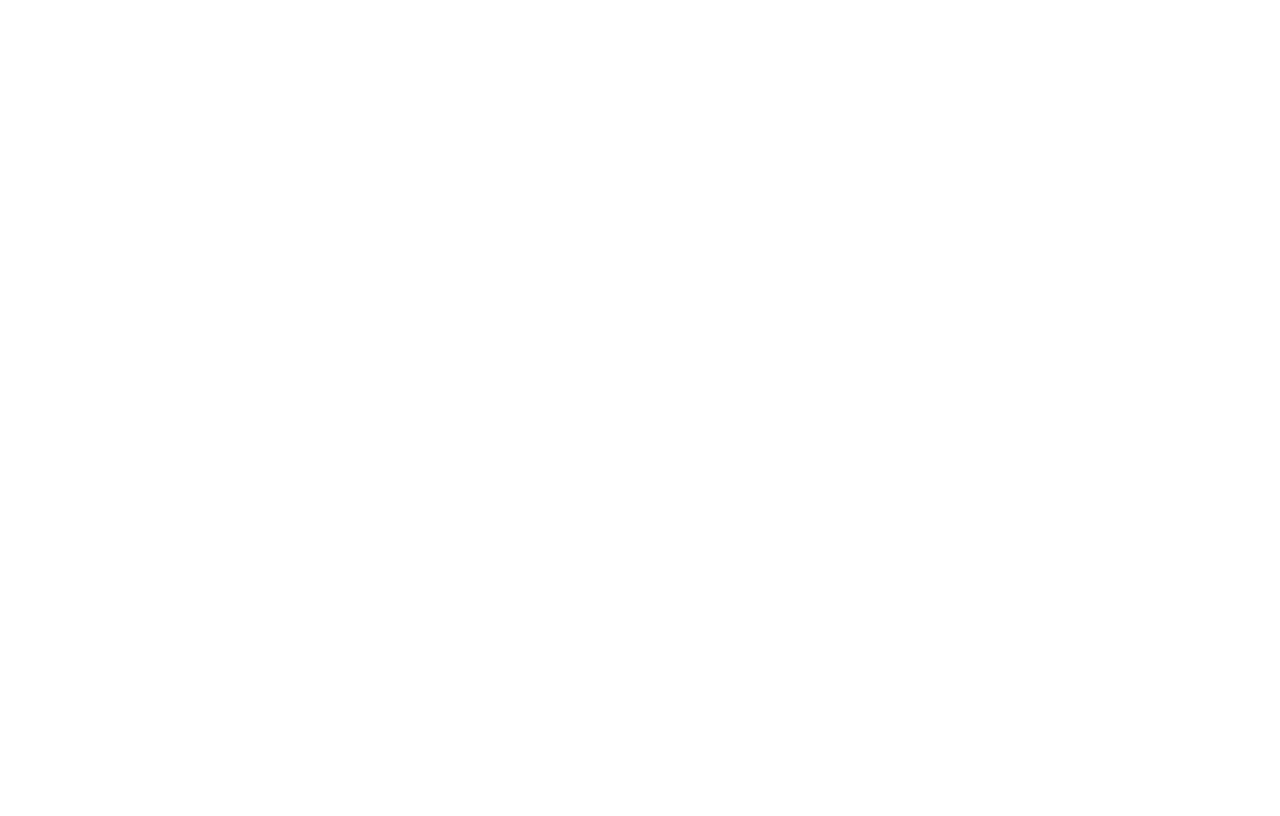
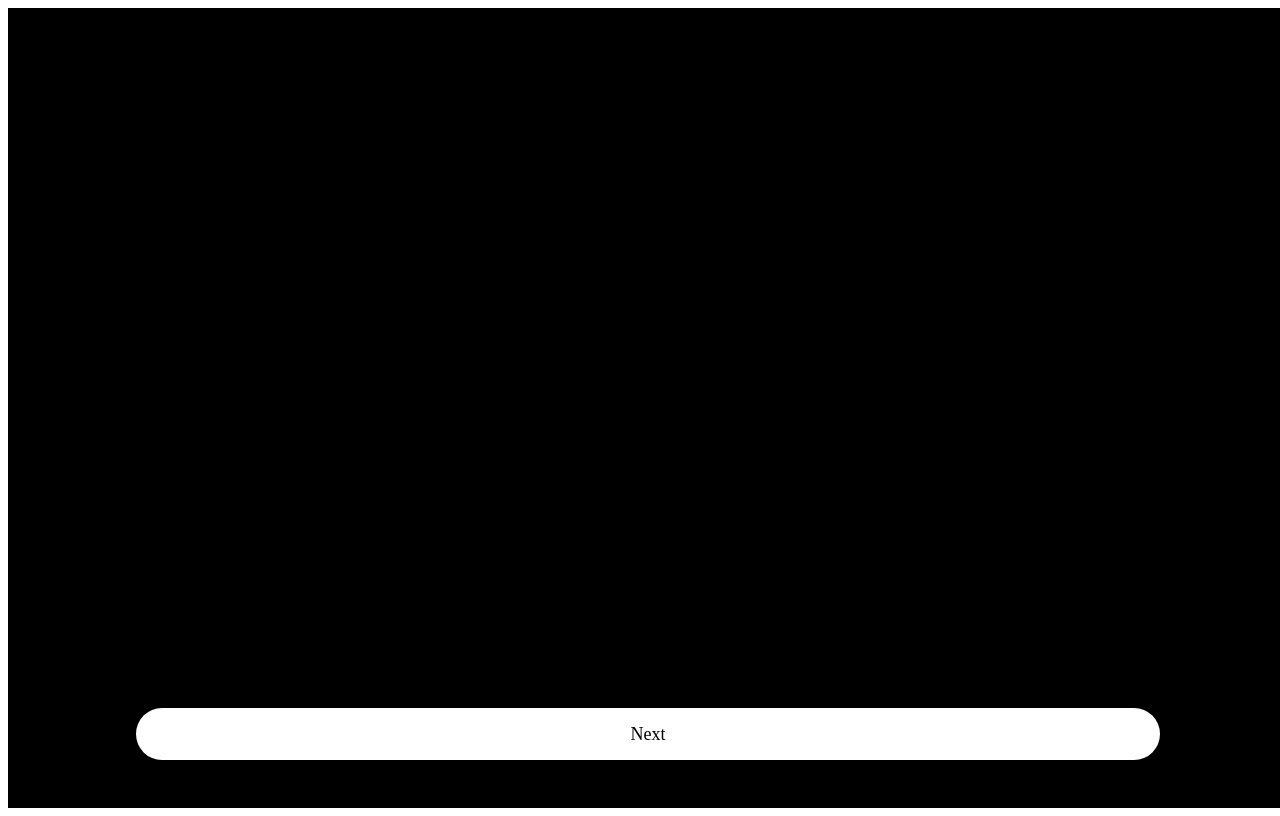
Before and after one commit to ibnue/readygo-tpo, a React (Create React App) app in the folder tpo-client/: page /setting_done in a window 1280 px wide. Before the commit this address had no page. Built offline with nearby package versions, Linux system fonts and the light colour scheme.

Commit message:
done User Setting UI

```diff
--- a/tpo-client/src/App.tsx
+++ b/tpo-client/src/App.tsx
@@ -4,6 +4,7 @@
 import SettingStyle from "./components/SettingStyle";
 import SettingTime from "./components/SettingTime";
 import SettingLocation from "./components/SettingLocation";
+import Congratulation from "./components/Congratulation";
 
 
 function App() {
@@ -15,6 +16,7 @@
                 <Route path='/setting_style' element={ <SettingStyle />} />
                 <Route path='/setting_time' element={ <SettingTime />}/>
                 <Route path='/setting_location' element={<SettingLocation />}/>
+                <Route path='/setting_done' element={<Congratulation />} />
             </Routes>
           </Router>
       </div>
--- /dev/null
+++ b/tpo-client/src/components/Congratulation.tsx
@@ -0,0 +1,42 @@
+import React from 'react';
+import styled from "styled-components";
+
+const BackgroundWrap = styled.div`
+  display: flex;
+  justify-content: center;
+  width: 100vw;
+  height: 100vh;
+  background-color: #000000;
+`;
+
+const FooterWrap = styled.footer`
+  display: flex;
+  justify-content: center;
+  background-color: #FFFFFF;
+  border-radius: 100px;
+  width: 80%;
+  height: 52px;
+  position: fixed;
+  bottom: 40px;
+  cursor: pointer;
+
+  div{
+    position: relative;
+    font-size: 18px;
+    color: #000000;
+    top: 16px;
+  }
+`;
+
+function Congratulation() {
+    return(
+        <BackgroundWrap>
+            <h1>Congratulation</h1>
+            <FooterWrap>
+                <div>Next</div>
+            </FooterWrap>
+        </BackgroundWrap>
+    )
+}
+
+export default Congratulation;
```
